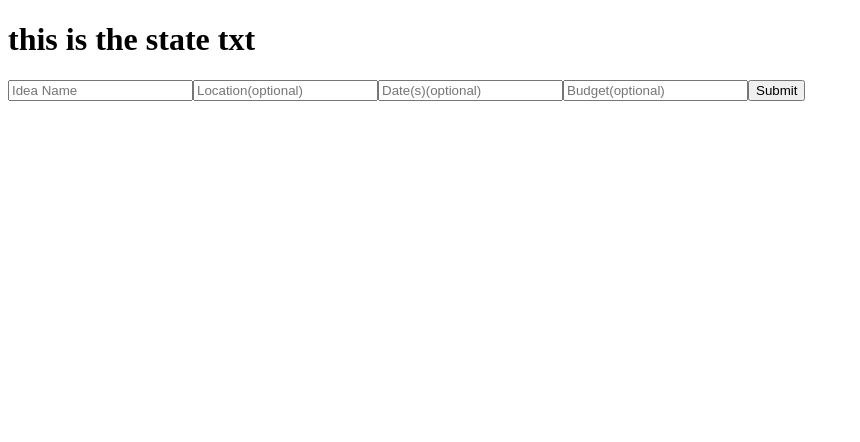
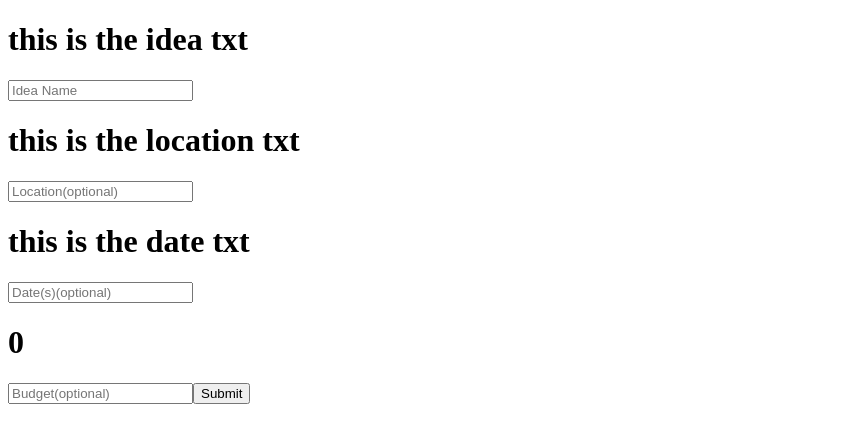
Before and after one commit to ADivers/StormForm, a React (Create React App) app: page / in a window 1280 px wide. Shown: the top 442 px of the page, without its empty margins (0-860 px from the left). Built offline with nearby package versions, Linux system fonts and the light colour scheme.

Commit message:
e.target.name reusability

```diff
--- a/src/components/InputForm.js
+++ b/src/components/InputForm.js
@@ -1,24 +1,39 @@
-import React, { Component } from 'react';
+import React from 'react';
 
 class InputForm extends React.Component {
     constructor(){
         super();
         this.state = {
-            txt: "this is the state txt"
+            idea: "this is the idea txt", // need this to be required
+            location: "this is the location txt",
+            date: "this is the date txt",  // make this a calander picker or text or both? weekend of xx?
+            budget: 0
+
         }
     }
     update(e){
-        this.setState({txt: e.target.value})
+        this.setState({[e.target.name]: e.target.value})
     }
     render() {
         return (
             <div>
-                <h1>{this.state.txt}</h1>
-                <input ref="name" placeholder="Idea Name" type="text"
-                onChange={this.update.bind(this)}/>
-                <input ref="location" placeholder="Location(optional)" type="text"/>
-                <input ref="date" placeholder="Date(s)(optional)" type="text"/>
-                <input ref="budget" placeholder="Budget(optional)" type="text"/>
+                <h1>{this.state.idea}</h1>
+                <input name="idea" placeholder="Idea Name" type="text"
+                onChange={this.update.bind(this)}
+                />
+                <h1>{this.state.location}</h1>
+                <input name="location" placeholder="Location(optional)" type="text"
+                onChange={this.update.bind(this)}
+                />
+                <h1>{this.state.date}</h1>
+                <input name="date" placeholder="Date(s)(optional)" type="text"
+                onChange={this.update.bind(this)}
+                />
+                <h1>{this.state.budget}</h1>
+                <input name="budget" placeholder="Budget(optional)" type="number"
+                onChange={this.update.bind(this)}
+                />
+
                 <button>Submit</button>
             </div>
         )
```
Also changed, not shown: 1 other file (tests, documents, lock files or other folders).
